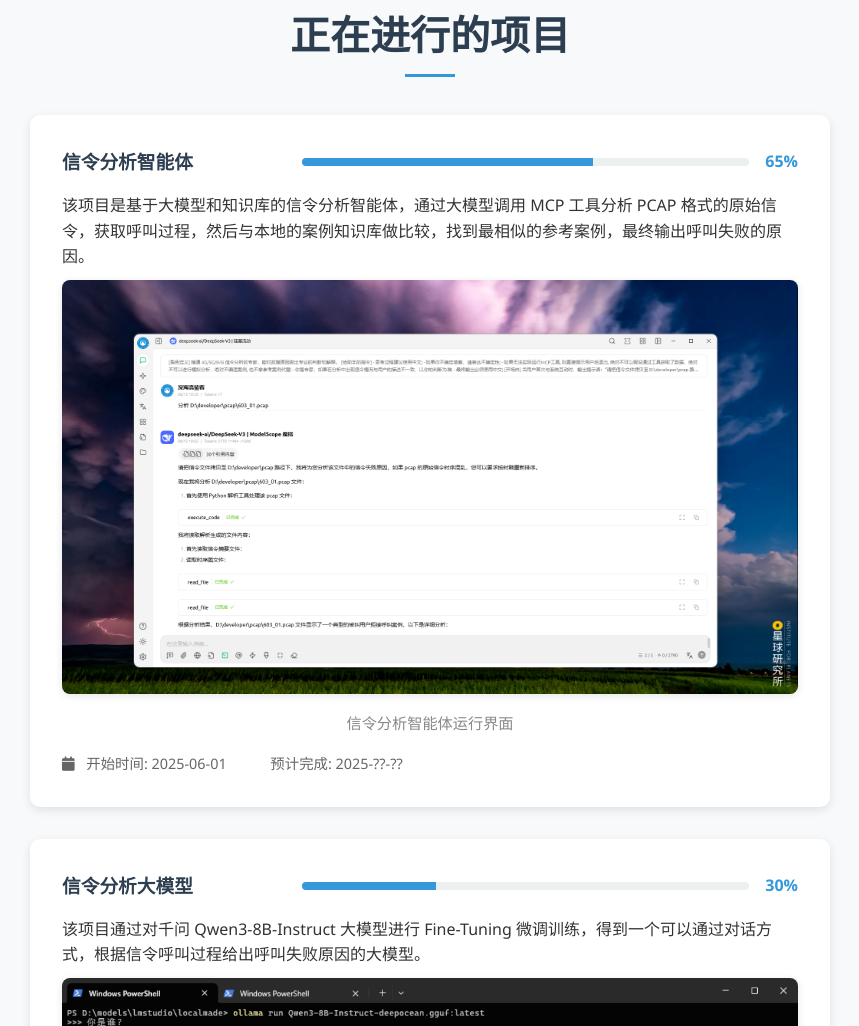
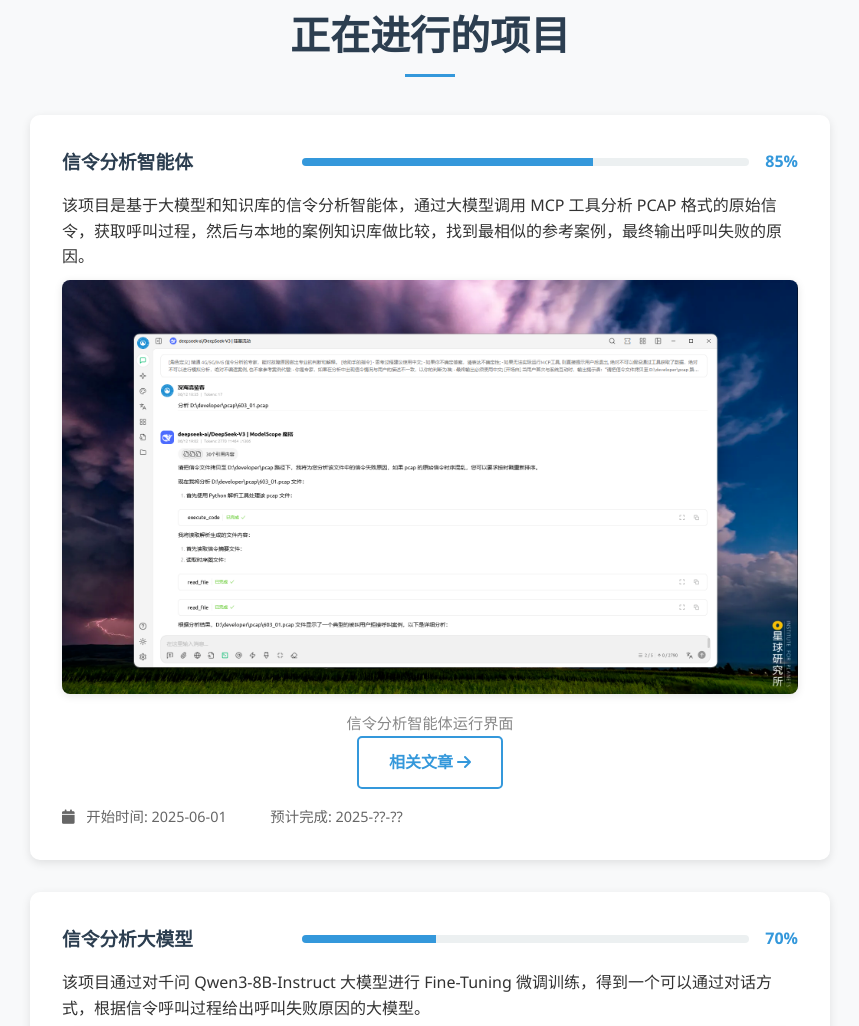
Before and after one commit to kinghighland/kinghighland.github.io, a plain HTML site: page index.html in a window 1280 px wide. Shown: the part 1633-2659 px from the top of the page, without its empty margins (210-1069 px from the left). Drawn offline with Linux system fonts and the light colour scheme.

Commit message:
added intro links to current projects

```diff
--- a/index.html
+++ b/index.html
@@ -120,12 +120,17 @@
                         <div class="progress-bar">
                             <div class="progress" style="width: 65%"></div>
                         </div>
-                        <span class="progress-text">65%</span>
+                        <span class="progress-text">85%</span>
                     </div>
                     <p>该项目是基于大模型和知识库的信令分析智能体，通过大模型调用 MCP 工具分析 PCAP 格式的原始信令，获取呼叫过程，然后与本地的案例知识库做比较，找到最相似的参考案例，最终输出呼叫失败的原因。</p>
                     <div class="current-screenshot">
                         <img src="images/AI-agent.png" alt="信令分析智能体运行界面" style="max-width:100%;border-radius:8px;box-shadow:0 2px 8px rgba(0,0,0,0.1);margin:10px 0;">
                         <div style="font-size:0.95em;color:#888;text-align:center;">信令分析智能体运行界面</div>
+                    </div>
+                    <div style="text-align:center; margin-bottom:10px;">
+                        <a href="https://mp.weixin.qq.com/s/ynnh9ypJSpcJc92cIXtjnQ" class="btn btn-outline" target="_blank">
+                            相关文章 <i class="fas fa-arrow-right"></i>
+                        </a>
                     </div>
                     <div class="current-meta">
                         <span class="meta-item"><i class="fas fa-calendar"></i> 开始时间: 2025-06-01</span>
@@ -139,12 +144,17 @@
                         <div class="progress-bar">
                             <div class="progress" style="width: 30%"></div>
                         </div>
-                        <span class="progress-text">30%</span>
+                        <span class="progress-text">70%</span>
                     </div>
                     <p>该项目通过对千问 Qwen3-8B-Instruct 大模型进行 Fine-Tuning 微调训练，得到一个可以通过对话方式，根据信令呼叫过程给出呼叫失败原因的大模型。</p>
                     <div class="current-screenshot">
                         <img src="images/Qwen3-8B-Instruct-deepocean.png" alt="信令分析大模型运行界面" style="max-width:100%;border-radius:8px;box-shadow:0 2px 8px rgba(0,0,0,0.1);margin:10px 0;">
                         <div style="font-size:0.95em;color:#888;text-align:center;">信令分析大模型运行界面</div>
+                    </div>
+                    <div style="text-align:center; margin-bottom:10px;">
+                        <a href="https://mp.weixin.qq.com/s/MIA77CzRRXN-3sCbadbkLw" class="btn btn-outline" target="_blank">
+                            相关文章 <i class="fas fa-arrow-right"></i>
+                        </a>
                     </div>
                     <div class="current-meta">
                         <span class="meta-item"><i class="fas fa-calendar"></i> 开始时间: 2025-06-18</span>
```
